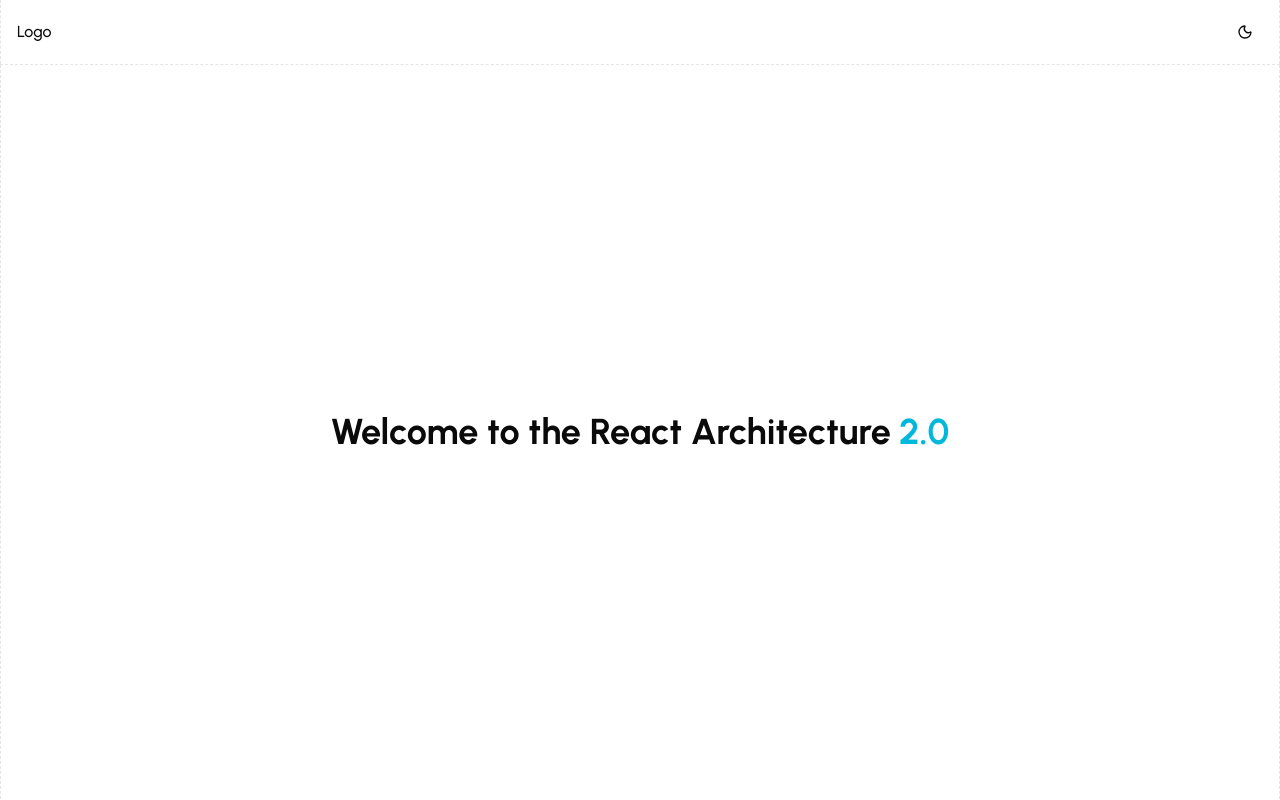
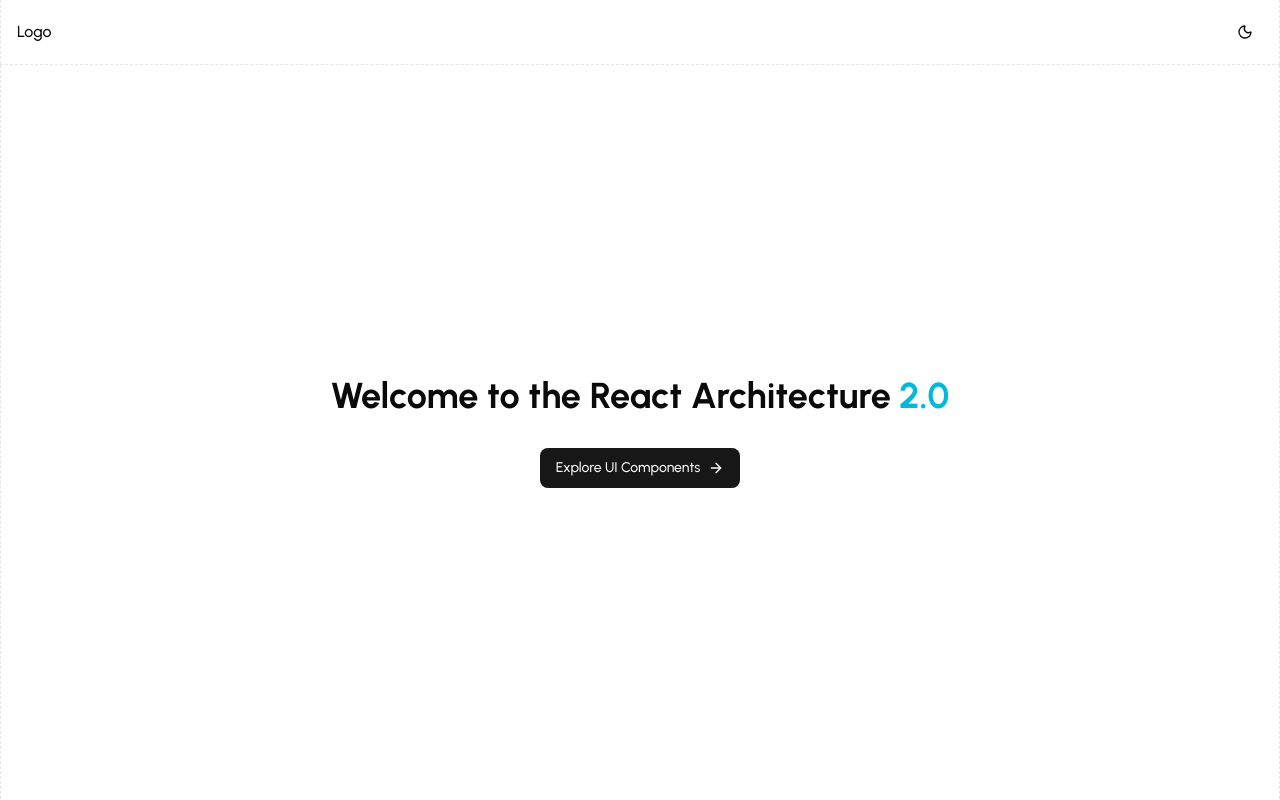
Before and after one commit to ronakkitpathsolutions/react-architecture, a React (Vite) app: page / in a window 1280 px wide. Built offline with nearby package versions, Linux system fonts and the light colour scheme.

Commit message:
feat: add ArrowRight icon to Home page and enhance layout structure

```diff
--- a/src/assets/icons/index.ts
+++ b/src/assets/icons/index.ts
@@ -6,6 +6,7 @@ import {
   MoonIcon,
   PlusIcon,
   MinusIcon,
+  ArrowRightIcon,
 } from 'lucide-react';
 
 const ICONS = {
@@ -16,6 +17,7 @@ const ICONS = {
   Moon: MoonIcon,
   Plus: PlusIcon,
   Minus: MinusIcon,
+  ArrowRight: ArrowRightIcon,
 };
 
 export default ICONS;
--- a/src/pages/web/home/index.tsx
+++ b/src/pages/web/home/index.tsx
@@ -1,10 +1,22 @@
+import { useNavigate } from 'react-router';
+import { Button } from '@/components/ui';
+import ICONS from '@/assets/icons';
+
 const Home = () => {
+  const navigate = useNavigate();
+
   return (
     <div className="w-full flex items-center justify-center h-[calc(100vh-66px)]">
-      <h1 className="text-4xl font-bold">
-        Welcome to the React Architecture
-        <span className="ml-2 dark:text-cyan-600 text-cyan-500">2.0</span>
-      </h1>
+      <div className="text-center">
+        <h1 className="text-4xl font-bold mb-8">
+          Welcome to the React Architecture
+          <span className="ml-2 dark:text-cyan-600 text-cyan-500">2.0</span>
+        </h1>
+        <Button size="lg" onClick={() => navigate('/ui-kit')}>
+          Explore UI Components
+          <ICONS.ArrowRight className="size-4" />
+        </Button>
+      </div>
     </div>
   );
 };
```
